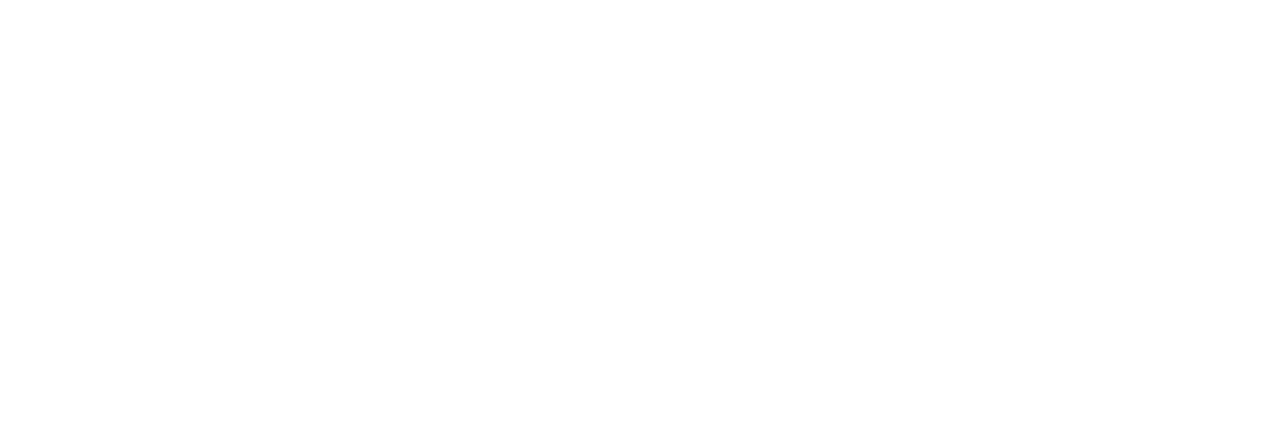
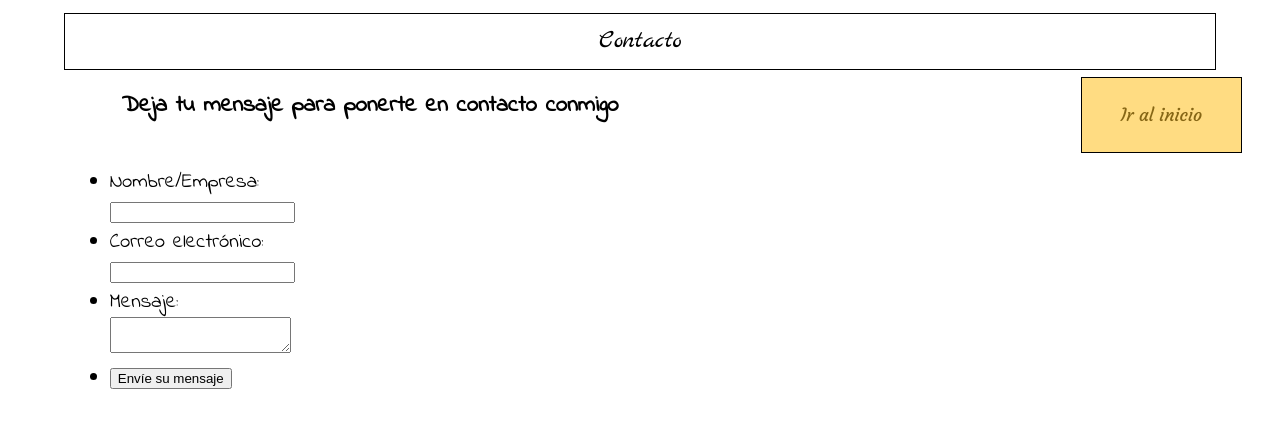
Before and after one commit to RoxxVS/Proyecto_CV_2, a plain HTML site: page 05-contacto.html in a window 1280 px wide. Drawn offline with Linux system fonts and the light colour scheme.

Commit message:
formulario

```diff
--- a/05-contacto.html
+++ b/05-contacto.html
@@ -9,6 +9,32 @@
     <link rel="icon" type="image/x-icon" href="icono-flor.ico">   <!--Icono-->
 </head>
 <body>
+    <script src="comportamientos/comp_index.js"></script>
+    <header>Contacto</header>
+    <h2 class="subtitulo">Deja tu mensaje para ponerte en contacto conmigo</h2>
+    <form action="" method="post" class="texto">
+        <ul>
+         <li>
+           <label for="nombre">Nombre/Empresa:</label>
+           <br>
+           <input type="text" id="nombre" name="nombre_de_contacto">
+         </li>
+         <li>
+           <label for="mail">Correo electrónico:</label>
+           <br>
+           <input type="email" id="mail" name="mail_de_contacto">
+         </li>
+         <li>
+           <label for="mensaje">Mensaje:</label>
+           <br>
+           <textarea id="mensaje" name="mensaje_de_contacto"></textarea>
+         </li>
+         <li class="button">
+            <button type="submit">Envíe su mensaje</button>
+        </li>
+        </ul>
+       </form>
 
+    <button class="boton" type="button" onclick="irAlMenu()">Ir al inicio</button>
 </body>
 </html>
```
